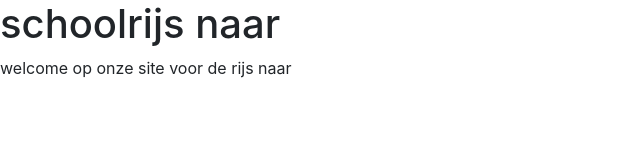
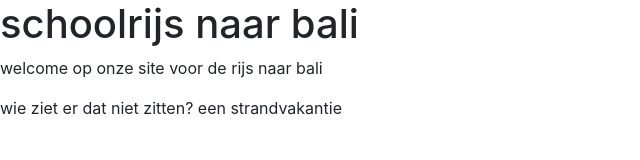
Before and after one commit to Runedewaele/reis_site, a plain HTML site: page index.html in a window 1280 px wide. Shown: the whole page, without its empty margins (0-640 px from the left). Drawn offline with nearby package versions, Linux system fonts and the light colour scheme.

Commit message:
update home page

```diff
--- a/index.html
+++ b/index.html
@@ -13,9 +13,9 @@
 </head>
 
 <body>
-  <h1>schoolrijs naar </h1>
-  <p>welcome op onze site voor de rijs naar </p>
-
+  <h1>schoolrijs naar bali</h1>
+  <p>welcome op onze site voor de rijs naar bali</p>
+  <p>wie ziet er dat niet zitten? een strandvakantie</p>
 
 
 
```
